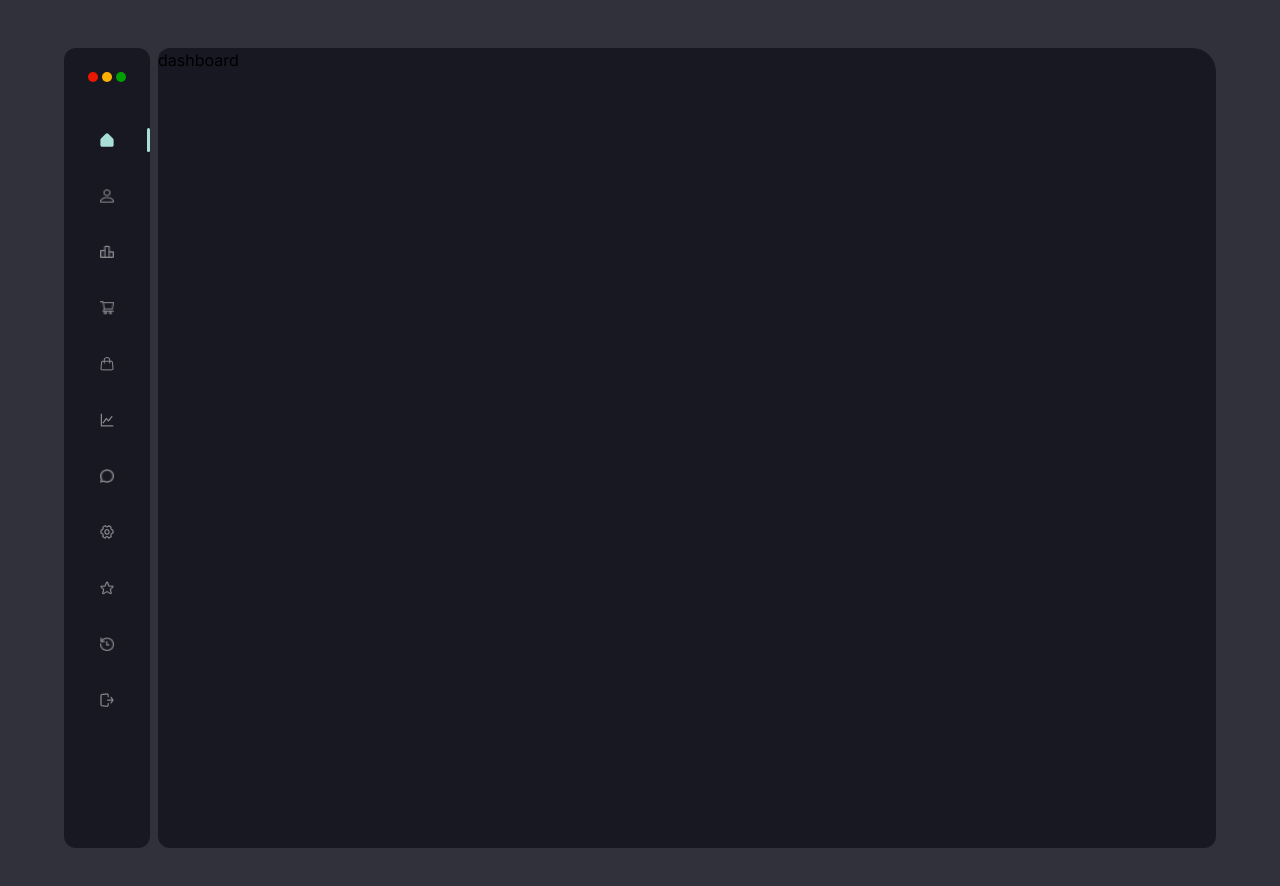
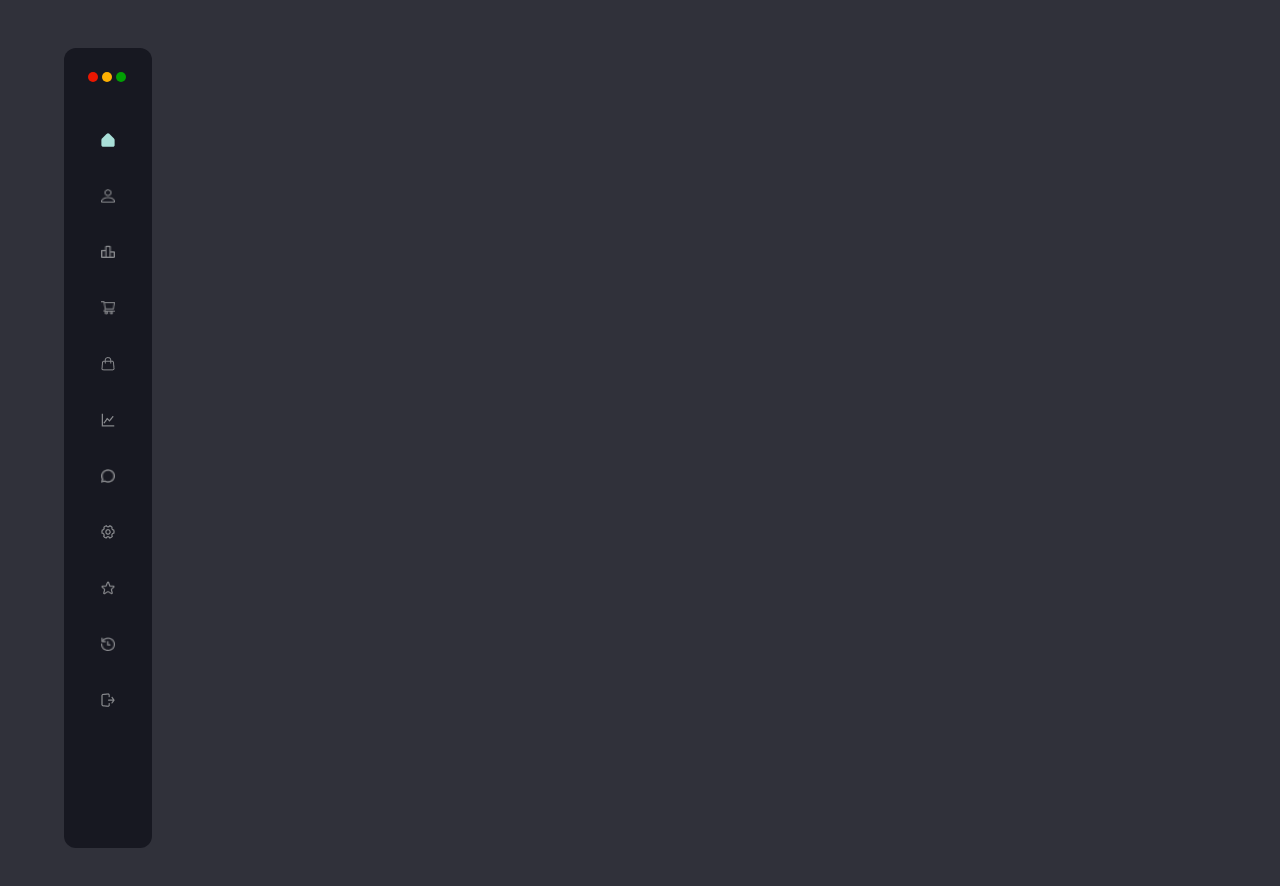
Before and after one commit to Iamshrmd/dashboard, a Vue app in the folder dashboard/: page / in a window 1280 px wide. Shown: the top 886 px of the page. Built offline with nearby package versions, Linux system fonts and the light colour scheme.

Commit message:
add title to dashboard

```diff
--- a/dashboard/src/App.vue
+++ b/dashboard/src/App.vue
@@ -5,11 +5,12 @@ export default {
   components:{Sidebar,dashboardInformation},
   data(){
     return{
+      dashTitle:'',
       iconImgs : [
         {
           titleVisible:false,
           title:"dashboard",
-          iconVisible:true,
+          iconVisible:false,
           imgVisible:false,
           img:"src/assets/icons/home.png",
           blackImg:"src/assets/icons/home-black.png",
@@ -107,18 +108,20 @@ export default {
         }
       });
     },
-    showDashItem(i){
+    showDashItem(i,title){
+      this.dashTitle = title
       this.iconImgs.forEach((icon,index) => {
         if (i == index) {
           icon.imgVisible = true
         }else {
           icon.imgVisible = false
         }
+        icon.iconVisible =false
         icon.titleVisible= true
-        icon.iconVisible=false
       });
     },
-    removeBlackImgs(){
+    removeBlackImgs(title){
+      this.dashTitle = title
       this.iconImgs.forEach(icon =>{
         icon.imgVisible = false
       })
@@ -128,8 +131,9 @@ export default {
 </script>
 
 <template>
-  <div class="w-full h-full min-h-screen overflow-hidden">
+  <div class="w-full h-full min-h-screen flex gap-x-2 overflow-hidden py-12" :class="{'gap-x-0': dashTitle}">
     <Sidebar @removeBlackImgs="removeBlackImgs" @showdashitem="showDashItem" @toggleIcon="toggleicon" :iconImgs="iconImgs"/>
+    <dashboardInformation :dashTitle="dashTitle"/>
   </div>
 </template>
 
--- a/dashboard/src/components/Sidebar.vue
+++ b/dashboard/src/components/Sidebar.vue
@@ -1,5 +1,5 @@
 <template>
-  <section class="relative flex gap-x-2 py-12" :class="{'gap-x-0': sideBarWidth}">
+  <section class="relative ">
     <aside @click.self="closeSideBar()" class="sidebar transition-all duration-500 bg-[#171821] w-[88px] h-[800px] rounded-xl py-6 flex flex-col gap-y-10 items-center"  :class="{'w-[160px] rounded-tl-3xl rounded-bl-3xl rounded-tr-none rounded-br-none border-r border-[#2c2d33]':sideBarWidth}">
         <div class="flex justify-items-start gap-x-1 w-full px-6">
             <span class="inline-block w-2.5 h-2.5 bg-[#EA1701] rounded-full"></span>
@@ -17,7 +17,6 @@
             </div>
         </div>
     </aside>
-    <div v-if="dashItem" class="w-full h-[800px] left-[150px] bg-[#171821] rounded-tr-3xl rounded-xl" :class="{'rounded-br-3xl rounded-tl-none rounded-bl-none': sideBarWidth}">{{ dashItem}}</div>
   </section>
 </template>
 
@@ -27,7 +26,6 @@ export default {
     props:['iconImgs'],
     data() {
         return{
-            dashItem:'dashboard',
             sideBarWidth:false,
         }
     },
@@ -38,46 +36,38 @@ export default {
             }
         },
         showdashitem(i,title){
-            this.$emit('showdashitem',i)
-            this.dashItem = title
+            this.$emit('showdashitem',i,title)
             this.sideBarWidth =true
+            this.selectIcon(i)
+        },
+        closeSideBar(){
+            this.sideBarWidth = !this.sideBarWidth
+            if (this.sideBarWidth) {
+                this.$emit('showdashitem',0,'dashboard')
+                this.selectIcon(0)
+
+            }else if(!this.sideBarWidth){
+                const iconDivs = document.querySelectorAll('.iconDiv')
+                iconDivs.forEach(div => {
+                div.classList.remove('selectedDiv')
+                div.classList.remove('allDivs')
+                this.$emit('removeBlackImgs','')
+            });
+            }
+
+        },
+        selectIcon(index){
             const iconDivs = document.querySelectorAll('.iconDiv')
             iconDivs.forEach(div => {
                 div.classList.remove('selectedDiv')
                 div.classList.add('allDivs')
                 div.querySelector('.title').classList.remove('selectedSpan')
-                if (div.dataset.id == i) {
+                if (div.dataset.id == index) {
                     div.classList.add('selectedDiv')
                     div.classList.remove('allDivs')
                     div.querySelector('.title').classList.add('selectedSpan')
                 }
             });
-        },
-        closeSideBar(){
-            this.sideBarWidth = !this.sideBarWidth
-            if (this.sideBarWidth == true) {
-                this.$emit('showdashitem',0)
-                const iconDivs = document.querySelectorAll('.iconDiv')
-                iconDivs.forEach(div => {
-                    div.classList.remove('selectedDiv')
-                    div.classList.add('allDivs')
-                    div.querySelector('.title').classList.remove('selectedSpan')
-                    if (div.dataset.id == 0) {
-                        div.classList.add('selectedDiv')
-                        div.classList.remove('allDivs')
-                        div.querySelector('.title').classList.add('selectedSpan')
-                    }
-                });
-
-            }else if(this.sideBarWidth == false){
-                const iconDivs = document.querySelectorAll('.iconDiv')
-                iconDivs.forEach(div => {
-                div.classList.remove('selectedDiv')
-                div.classList.remove('allDivs')
-                this.$emit('removeBlackImgs')
-            });
-            }
-
         }
     }
 }
--- a/dashboard/src/components/dashboardInformation.vue
+++ b/dashboard/src/components/dashboardInformation.vue
@@ -1,10 +1,14 @@
 <template>
-    <section class="bg-[red] absolute top-0 left-[88px]">hi</section>
+        <div v-if="dashTitle" class="w-full h-[800px] left-[150px] bg-[#171821] rounded-tr-3xl rounded-xl text-[#fff]" :class="{'rounded-br-3xl rounded-tl-none rounded-bl-none': dashTitle}">{{ dashTitle}}</div>
 </template>
 
 <script>
 export default {
-
+    props : ['dashTitle'],
+    data(){
+        return {
+        }
+    }
 }
 </script>
 
```
